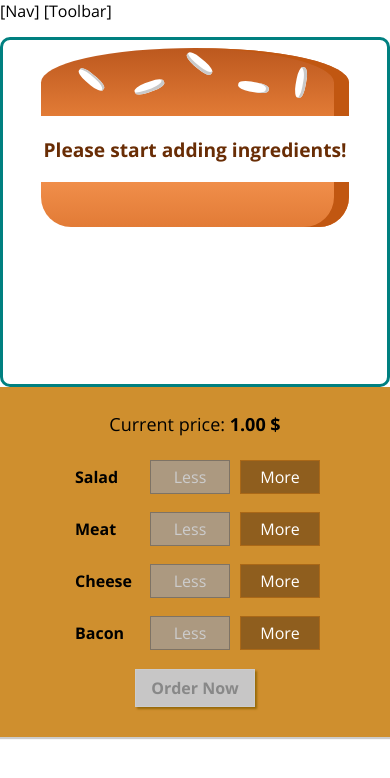
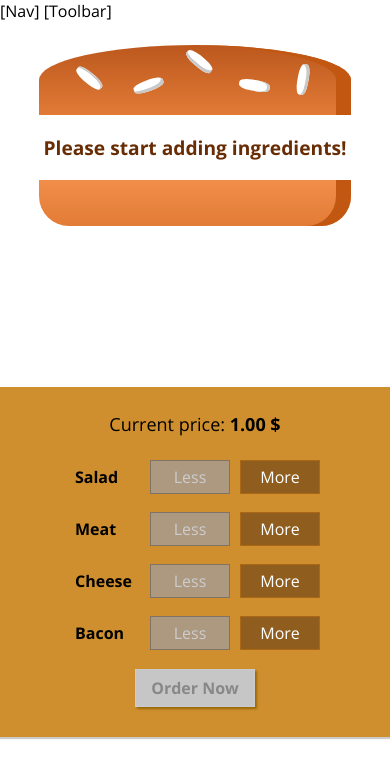
Before and after one commit to ChingizPro/burger-builder, a React (Create React App) app: page / in a window 390 px wide. Shown: the top 778 px of the page. Built offline with nearby package versions, Linux system fonts and the light colour scheme.

Commit message:
Optimize responsiveness of Modal

```diff
--- a/src/Components/Burger/Burger.module.css
+++ b/src/Components/Burger/Burger.module.css
@@ -5,8 +5,8 @@
     text-align: center;
     font-weight: bold;
     font-size: 1.2rem;
-    border: 3px solid teal;
     border-radius: 10px;
+    overflow: auto;
 }
 
 .Burger-text {
--- a/src/Components/UI/Modal/Modal.module.css
+++ b/src/Components/UI/Modal/Modal.module.css
@@ -18,3 +18,17 @@
         left: calc(50% - 250px);
     }
 }
+
+@media (max-width: 450px) {
+    .Modal {
+        width: 80%;
+        left: 10%;
+    }
+}
+
+@media (max-width: 400px) {
+    .Modal {
+        width: 90%;
+        left: 5%;
+    }
+}
```
